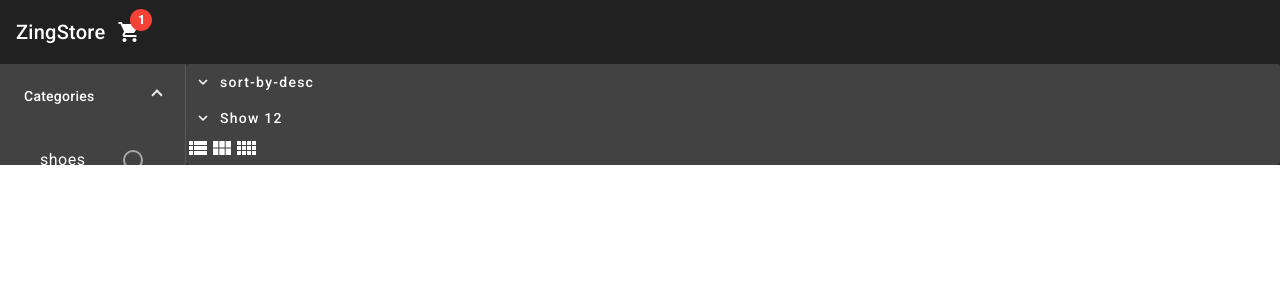
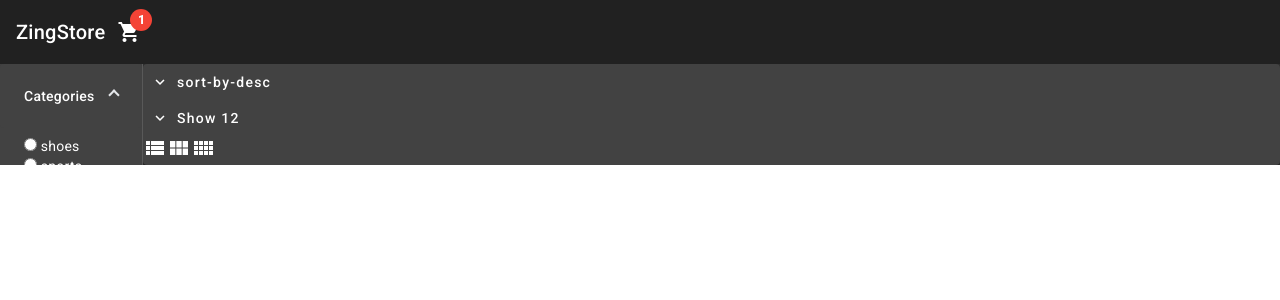
Before and after one commit to itse4elhaam/Zing, an Angular app: page /home in a window 1280 px wide. Both pictures are taken after a click on the button "Categories". Shown: the top 300 px of the page. Built offline with nearby package versions, Linux system fonts and the light colour scheme.

Commit message:
fixed the bug

```diff
--- a/src/app/components/header/header.component.html
+++ b/src/app/components/header/header.component.html
@@ -32,7 +32,7 @@
               <mat-icon fontIcon="remove_shopping_cart"></mat-icon>
             </button>
             <button class="bg-green-600 text-white rounded-full w-9 h-9">
-              <mat-icon fontIcon="remove_shopping_cart"></mat-icon>
+              <mat-icon fontIcon="shopping_cart"></mat-icon>
             </button>
           </div>
 
--- a/src/app/pages/home/components/filters/filters.component.css
+++ b/src/app/pages/home/components/filters/filters.component.css
@@ -0,0 +1,22 @@
+:root{
+  --accent-color: #3490DC;
+}
+
+input[type="radio"] + label span {
+    transition: background .2s,
+      transform .2s;
+}
+
+input[type="radio"] + label span:hover,
+input[type="radio"] + label:hover span{
+  transform: scale(1.2);
+}
+
+input[type="radio"]:checked + label span {
+  background-color: var(--accent-color);
+  box-shadow: 0px 0px 0px 2px white inset;
+}
+
+input[type="radio"]:checked + label{
+   color: var(--accent-color);
+}
--- a/src/app/pages/home/components/filters/filters.component.html
+++ b/src/app/pages/home/components/filters/filters.component.html
@@ -1,13 +1,29 @@
 <mat-expansion-panel *ngIf="categories">
+  <mat-expansion-panel-header>
+    <mat-panel-title>Categories</mat-panel-title>
+  </mat-expansion-panel-header>
 
-<mat-expansion-panel-header>
-    <mat-panel-title>Categories</mat-panel-title>
-</mat-expansion-panel-header>
-
-<mat-selection-list [multiple]="false">
-<mat-list-option *ngFor="let category of categories" [value]="category">
-    <button (click)="onCategoryChange(category)">{{category}}</button>
-</mat-list-option>
-</mat-selection-list>
-
+  <mat-selection-list [multiple]="false">
+    <ul *ngFor="let category of categories">
+      <li class="flex items-center mr-4 mb-4 space-x-2 px-4">
+        <input
+          id="{{ 'category-' + category }}"
+          type="radio"
+          name="categoryRadio"
+          class="hidden"
+          [value]="category"
+          (change)="onCategoryChange(category)"
+        />
+        <label
+          [for]="'category-' + category"
+          class="flex items-center cursor-pointer text-xl"
+        >
+          <span
+            class="w-4 h-4 inline-block mr-2 rounded-full border border-grey flex-no-shrink"
+          ></span>
+          {{ category }}
+        </label>
+      </li>
+    </ul>
+  </mat-selection-list>
 </mat-expansion-panel>
--- a/src/app/pages/home/components/filters/filters.component.ts
+++ b/src/app/pages/home/components/filters/filters.component.ts
@@ -11,7 +11,7 @@ export class FiltersComponent {
   categories: string[] = ['shoes', 'sports', 'bags', 'pens', 'bats'];
 
   onCategoryChange(category: string): void {
-    console.log(category);
     this.showCategory.emit(category);
   }
+
 }
```
Also changed, not shown: src/app/pages/home/home.component.html (line endings or trailing spaces).
